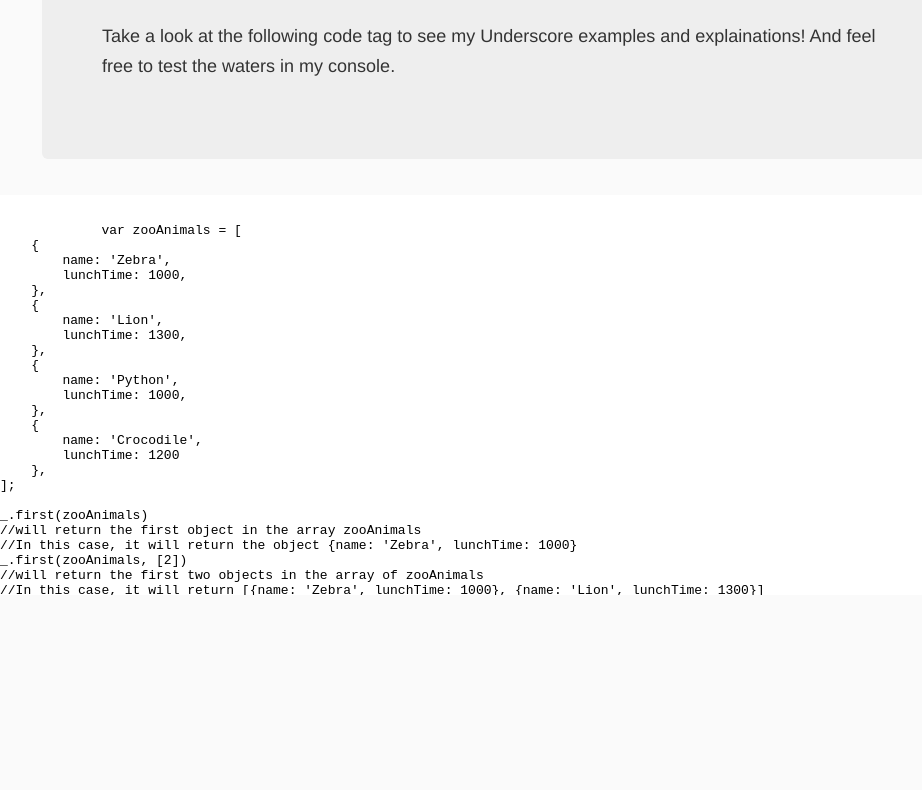
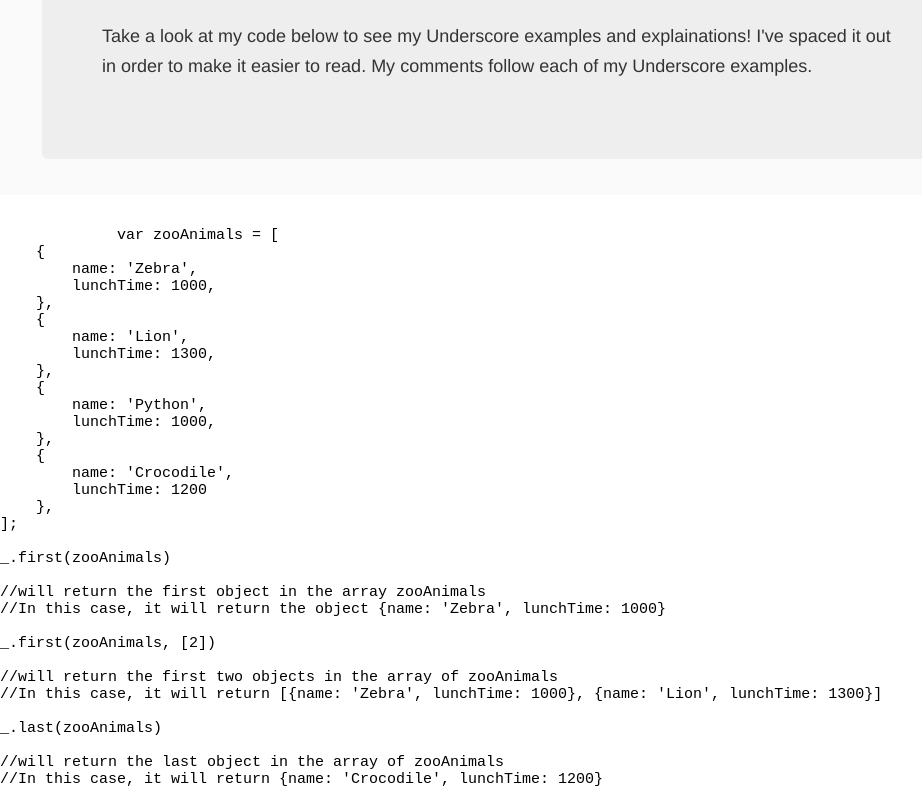
Before and after one commit to mbhartley/practice-underscore, a plain HTML site: page index.html in a window 1280 px wide. Shown: the part 349-1139 px from the top of the page, without its empty margins (138-1060 px from the left). Before the commit the page ends 952 px from the top, so only its background shows below. Drawn offline with Linux system fonts and the light colour scheme.

Commit message:
-n ready to turn in

```diff
--- a/index.html
+++ b/index.html
@@ -1,6 +1,6 @@
-<!DOCTYPE html><!--[if lt IE 7]>      <html class="no-js lt-ie9 lt-ie8 lt-ie7"> <![endif]--><!--[if IE 7]>         <html class="no-js lt-ie9 lt-ie8"> <![endif]--><!--[if IE 8]>         <html class="no-js lt-ie9"> <![endif]--><!--[if gt IE 8]><!--><html class=no-js><!--<![endif]--><head><meta charset=utf-8><meta http-equiv=X-UA-Compatible content="IE=edge"><title>practice underscore</title><meta name=description content=""><meta name=viewport content="width=device-width"><!-- Place favicon.ico and apple-touch-icon.png in the root directory --><link rel=stylesheet href=styles/vendor.css><link rel=stylesheet href=styles/926d3fc5.main.css><body><!--[if lt IE 10]>
+<!DOCTYPE html><!--[if lt IE 7]>      <html class="no-js lt-ie9 lt-ie8 lt-ie7"> <![endif]--><!--[if IE 7]>         <html class="no-js lt-ie9 lt-ie8"> <![endif]--><!--[if IE 8]>         <html class="no-js lt-ie9"> <![endif]--><!--[if gt IE 8]><!--><html class=no-js><!--<![endif]--><head><meta charset=utf-8><meta http-equiv=X-UA-Compatible content="IE=edge"><title>practice underscore</title><meta name=description content=""><meta name=viewport content="width=device-width"><!-- Place favicon.ico and apple-touch-icon.png in the root directory --><link rel=stylesheet href=styles/vendor.css><link rel=stylesheet href=styles/64e638a1.main.css><body><!--[if lt IE 10]>
             <p class="browsehappy">You are using an <strong>outdated</strong> browser. Please <a href="http://browsehappy.com/">upgrade your browser</a> to improve your experience.</p>
-        <![endif]--><div class=hero-unit><h1>Welcome to Matt Hartley's Underscore Homework Assignment</h1><p>Take a look at the following code tag to see my Underscore examples and explainations! And feel free to test the waters in my console.</p></div><br><br><div class=codetag><div class="container abc"><pre><code>
+        <![endif]--><div class=hero-unit><h1>Welcome to Matt Hartley's Underscore Homework Assignment</h1><p>Take a look at my code below to see my Underscore examples and explainations! I've spaced it out in order to make it easier to read. My comments follow each of my Underscore examples.</p></div><br><br><div class=codetag><div class="container abc"><pre><code>
              var zooAnimals = [
     {
         name: 'Zebra',
@@ -21,31 +21,47 @@
 ];
 
 _.first(zooAnimals)
+
 //will return the first object in the array zooAnimals
 //In this case, it will return the object {name: 'Zebra', lunchTime: 1000}
+
 _.first(zooAnimals, [2])
+
 //will return the first two objects in the array of zooAnimals
 //In this case, it will return [{name: 'Zebra', lunchTime: 1000}, {name: 'Lion', lunchTime: 1300}]
+
 _.last(zooAnimals)
+
 //will return the last object in the array of zooAnimals
 //In this case, it will return {name: 'Crocodile', lunchTime: 1200}
+
 _.last(zooAnimals, [2])
+
 //will return the last two objects in the array of zooAnimals
 //In this case, it will return the array [{name: 'Python', lunchTime: 1000}, {name: 'Crocodile', lunchTime: 1200}]
+
 _.rest(zooAnimals)
+
 //will return each object in the array of zooAnimals, except for the first
 //In this case, it will return the array [{name: 'Lion', lunchTime: 1300}, {name: 'Python', lunchTime: 1000},
 //  {name: 'Crocodile', lunchTime: 1200}]
+
 _.rest(zooAnimals[2])
+
 //will return each object in the array of zooAnimals beginning with the [2]index and onward
 //In this case, it will return the array [{name: 'Python', lunchTime: 1000}, {name: 'Crocodile', lunchTime: 1200}]
+
 _.initial(zooAnimals)
+
 //will return each object in the array of zooAnimals, except for the last element
 //In this case, it will return the array [{name: 'Zebra', lunchTime: 1000}, {name: 'Lion', lunchTime: 1300}
 //  {name: 'Python', lunchTime: 1200}]
+
 _.initial(zooAnimals, [2])
+
 //will return each object in the array of zooAnimals, except for the last 2 elements
 //In this case, it will return the array [{name: 'Zebra', lunchTime: 1000}, {name: 'Lion', lunchTime: 1200}]
+
 
 var gameStats = [
 
@@ -82,36 +98,50 @@
 ];
 
 _.pluck(gameStats, 'rebounds')
+
 //will return the value of the property 'rebound' for each object
 //In this case, it will return the array [9, 10, 3, 7, 3]
+
 _.max(gameStats, function(highScorer){
     return highScorer.points;
 });
+
 //will return the object with the highest value in the 'points' property
 //In this case the object returned is {name: 'Michael Jordan', points: 30, rebounds: 10, assists: 11}
 //  because the higest value in the points properties is 30
+
 _.min(gameStats, function(lowestAssists){
     return lowestAssists.assists;
 });
+
 //???this example is meant to return the object with the lowest value in the 'assists' property
 //  however, there is a 2 way tie for lowest number of 'assists'. The actual return that I got was
 //  the object {name: 'Wilt Chamberlain', points: 27, rebounds: 7, assists: 2}, even though the final
 //  object (ie, Kevin McHale) also only has 2 'assists'; my assumption is that the limitation of this use
 //  of _.min() is that it returns the first of the two lowest 'assist' values and then stops, in essence
 //  ignoring the final object (Kevin Mchale)
+
 _.where(gameStats, {points: 18, rebounds: 3})
+
 //will return an arry of all objects in which the values provided match the properties values
 //In this case there is only one object returned, {name: Larry Bird, points: 18, rebounds: 3, assists: 5}
+
 _.findWhere(gameStats, {assists: 0})
+
 //will return the first object in which the value provided matches the properties value for assists
 //In this case, there is no match; therefore, the return is undefined; all players had at least 1 assist
+
 _.indexBy(gameStats, 'points')
+
 //will return an object with an index of each item in order from fewest points value to highest points value
 //In this case the order of the object index runs 'Kevin Mchale', 'Larry Bird', 'Magic Johnson', 'Wilt Chamberlain',
 //  and 'Michael Jordan', based on the points values of 12, 18, 23, 27, and 30 respectively
+
 _.shuffle(gameStats)
+
 //will simply shuffle the order of the objects around, seemingly in a random fashion
 //not particularly useful in my gameStats array, but it answered my curiosity of, 'What's this?'
+
 
 var dinnerSelector = [
 
@@ -143,9 +173,11 @@
 ]
 
 _.sample(dinnerSelector)
+
 //will return a random object from my array, allowing me to bypass my indeciveness regarding what meals to plan for
 //  when I am grocery shopping; Chicken Noodle Soup was the first meal it selected for me, Pot Roast the second;
 //  I could, of course, have ingredients listed for each object as well and have a grocery list generated for me
+
 
 function FamilyMember(firstName, age, lastName){
     this.firstName = firstName;
@@ -171,33 +203,50 @@
 var drew = new FamilyMember ('Drew', 23)
 
 _.keys(mike)
+
 //will return each of the property names for the object 'mike'
 //In this case, it returns the array ["firstName", "lastName", "age", "birthPlace", "alive", "growOld", "deceased"]
+
 _.values(mike)
+
 //will return each of the values of the properties of the object 'mike'
 //In this case, it returns ["Mike", "Hartley", 64, "Dallas, TX", true, function (){
 //      this.age = this.age + 1;
 //  }, function (){
 //      this.alive = false;
 //  }]
+
 _.pairs({firstName: 'Mike', lastName: 'Hartley', age: 64})
+
 //??will convert the above object into an array of arrays containing the property name and value
 //I really have no idea what this is about, why it should be used, or if i really understand it??
+
 _.functions(drew)
+
 //will return a list of the name of every function property in the object 'drew'
 //In this case, it returns ["deceased", "growOld"]
+
 _.pick((charlotte), 'firstName', 'age')
+
 //will return an object with only the designated properties and their corresponding values
 //In this case, it returns object {firstName: "Charlotte", age: 63}
+
 _.omit((lindsey), 'age', 'deceased', 'growOld')
+
 //will return an object with the designated properties and their corresponding values omitted
 //In this case it returns object {firstName: "Lindsey", lastName: "Hartley", birthPlace: "Dallas, TX", alive: true}
+
 _.has(brian, 'age')
+
 //basically, asks and answers the question 'does the object brian have the property age'
 //In this case, it returns 'true'
+
 _.has(brian, 'address')
+
 //same as above, but returns 'false' because the object brian does not have a property named 'address'
+
 _.isEqual(drew, matt)
+
 //this runs a comparison of the two objects to determine if they should be equal
 //and returns 'false', thus silencing everyone who tells me that my brother and i are just alike!!!
              </code></pre></div></div><script src=scripts/87832337.vendor.js></script><!-- Google Analytics: change UA-XXXXX-X to be your site's ID. --><script>(function(b,o,i,l,e,r){b.GoogleAnalyticsObject=l;b[l]||(b[l]=
--- /dev/null
+++ b/styles/64e638a1.main.css
@@ -0,0 +1 @@
+body{background:#fafafa;font-family:"Helvetica Neue",Helvetica,Arial,sans-serif;color:#333}.hero-unit{margin:50px auto 0;width:800px;font-size:18px;font-weight:200;line-height:30px;background-color:#eee;border-radius:6px;padding:60px}.hero-unit h1{font-size:60px;line-height:1;letter-spacing:-1px}.browsehappy{margin:.2em 0;background:#ccc;color:#000;padding:.2em 0}.codetag{height:800px;width:960px;margin-left:130px;color:#000;text-shadow:none;background-color:#fff;overflow:scroll;font-size:15px}
```
